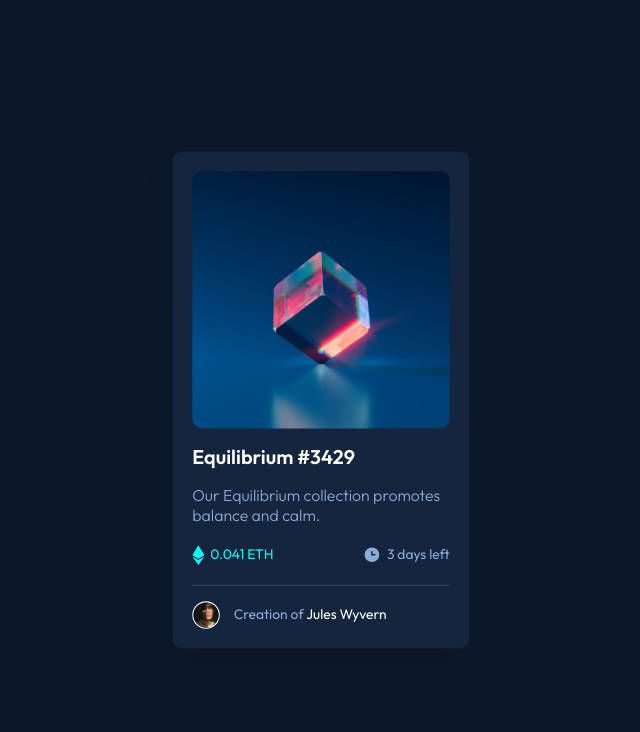
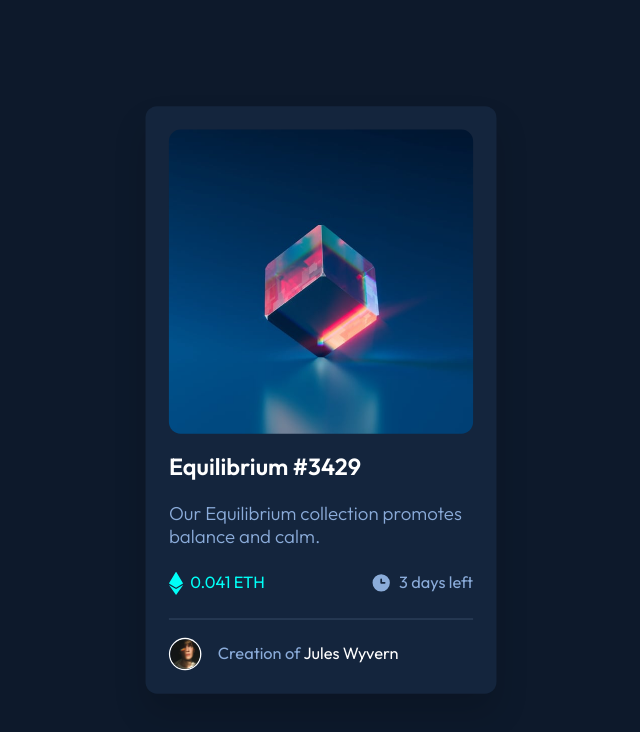
Before and after one commit to JayJey96/nftpreview, a plain HTML site: page index.html in a window 1280 px wide. Shown: the whole page, without its empty margins (319-959 px from the left). Drawn offline with Linux system fonts and the light colour scheme.

Commit message:
Update index.html

```diff
--- a/index.html
+++ b/index.html
@@ -23,7 +23,7 @@
       align-items: center;
     }
     .card {
-      transform: scale(1.1);
+      transform: scale(1.3);
       background-color: hsl(216, 50%, 16%);
       width: 270px;
       padding: 1em;
```
